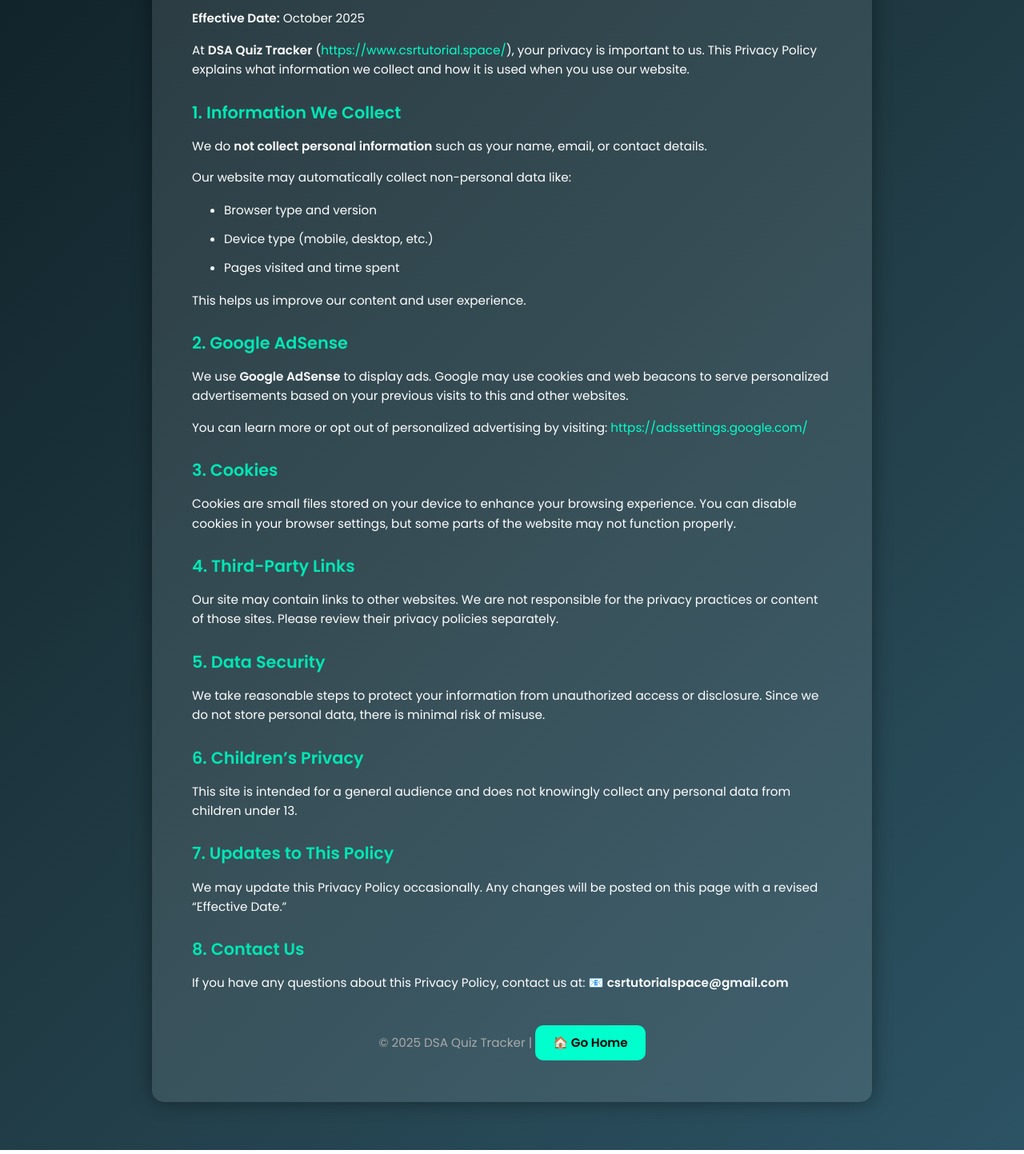
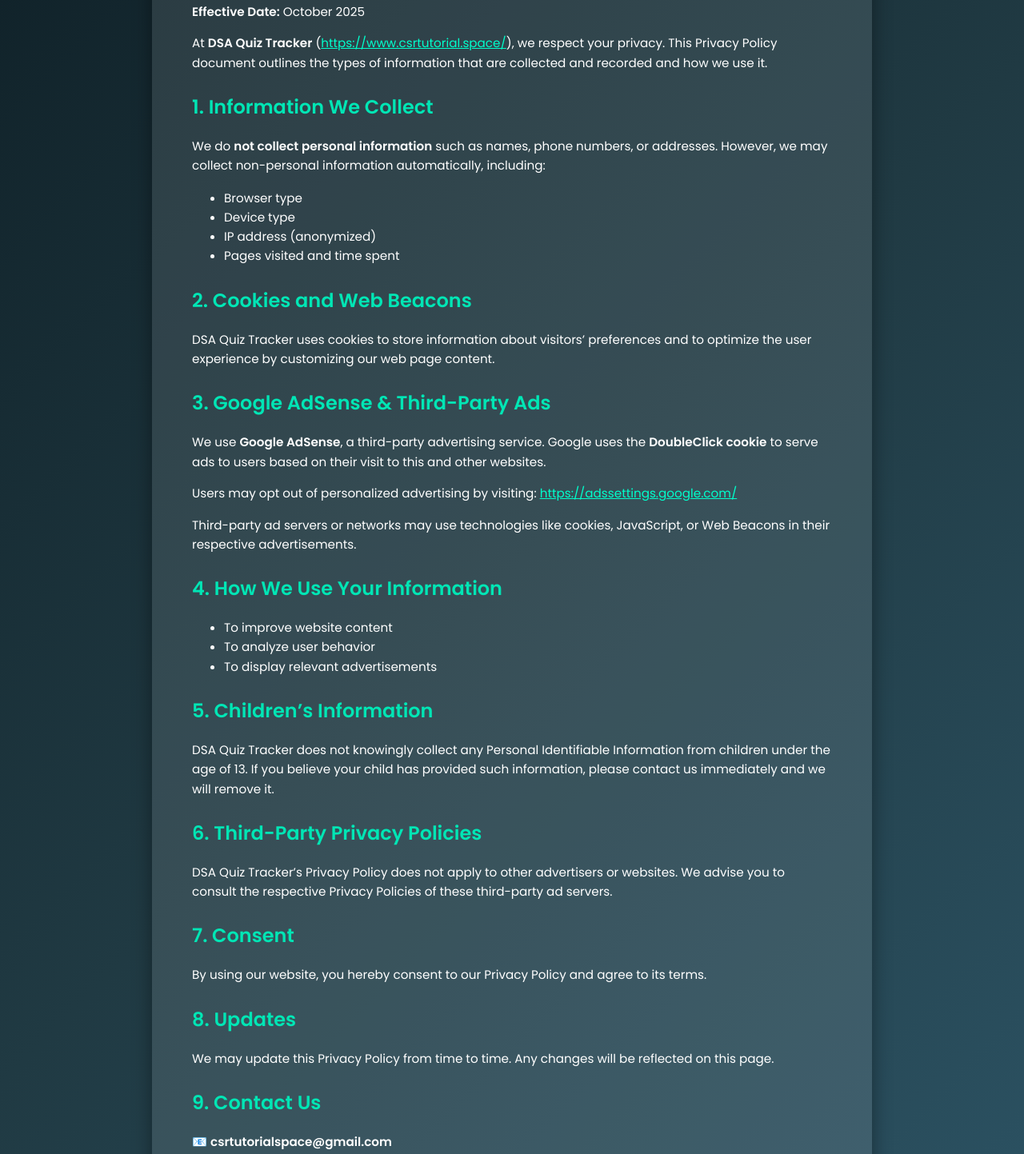
Before and after one commit to Charan24072005/dsaquiz, a plain HTML site: page privacy.html in a window 1280 px wide. Shown: the part 188-1631 px from the top of the page at 80% size. Drawn offline with Linux system fonts and the light colour scheme.

Commit message:
Update privacy.html

```diff
--- a/privacy.html
+++ b/privacy.html
@@ -3,19 +3,19 @@
 <head>
 <meta charset="UTF-8">
 <meta name="viewport" content="width=device-width, initial-scale=1.0">
-<meta name="description" content="Privacy Policy - DSA Quiz Tracker | Learn about how we handle your data and Google AdSense usage.">
+<meta name="description" content="Privacy Policy - DSA Quiz Tracker | Learn how we handle data, cookies, and Google AdSense.">
 <title>Privacy Policy | DSA Quiz Tracker</title>
 <link rel="icon" href="favicon.ico" type="image/x-icon">
 <link rel="preconnect" href="https://fonts.googleapis.com">
 <link rel="preconnect" href="https://fonts.gstatic.com" crossorigin>
 <link href="https://fonts.googleapis.com/css2?family=Poppins:wght@400;600&display=swap" rel="stylesheet">
+
 <style>
 :root {
   --accent: #00ffcc;
   --accent-dark: #00e6b5;
   --bg: linear-gradient(135deg, #0f2027, #203a43, #2c5364);
 }
-
 body {
   font-family: "Poppins", sans-serif;
   background: var(--bg);
@@ -23,10 +23,7 @@
   margin: 0;
   display: flex;
   justify-content: center;
-  align-items: flex-start;
-  min-height: 100vh;
 }
-
 .container {
   width: 90%;
   max-width: 800px;
@@ -36,105 +33,122 @@
   margin: 60px 0;
   box-shadow: 0 0 25px rgba(0, 0, 0, 0.4);
 }
-
 h1 {
   color: var(--accent);
   text-align: center;
-  font-size: 2rem;
-  margin-bottom: 30px;
 }
-
 h2 {
   color: var(--accent-dark);
-  font-size: 1.3rem;
   margin-top: 25px;
-  margin-bottom: 10px;
 }
-
 p, li {
   font-size: 0.95rem;
   line-height: 1.6;
-  margin-bottom: 12px;
 }
-
 a {
   color: var(--accent);
-  text-decoration: none;
 }
-
-a:hover {
-  text-decoration: underline;
-}
-
 footer {
   text-align: center;
-  font-size: 0.85rem;
   margin-top: 40px;
-  color: #aaa;
 }
-
 .btn {
-  display: inline-block;
   background: var(--accent);
   color: #000;
   padding: 10px 22px;
   border-radius: 10px;
   font-weight: bold;
   text-decoration: none;
-  transition: transform 0.3s, background 0.3s, box-shadow 0.3s;
-}
-
-.btn:hover {
-  background: var(--accent-dark);
-  transform: scale(1.05);
-  box-shadow: 0 0 15px rgba(0, 255, 200, 0.4);
 }
 </style>
 </head>
+
 <body>
 <main class="container">
+
 <h1>🛡️ Privacy Policy</h1>
 <p><strong>Effective Date:</strong> October 2025</p>
 
-  <p>At <strong>DSA Quiz Tracker</strong> (<a href="https://www.csrtutorial.space/">https://www.csrtutorial.space/</a>), your privacy is important to us. This Privacy Policy explains what information we collect and how it is used when you use our website.</p>
+<p>
+At <strong>DSA Quiz Tracker</strong> (<a href="https://www.csrtutorial.space/">https://www.csrtutorial.space/</a>),
+we respect your privacy. This Privacy Policy document outlines the types of information
+that are collected and recorded and how we use it.
+</p>
 
 <h2>1. Information We Collect</h2>
-  <p>We do <strong>not collect personal information</strong> such as your name, email, or contact details.</p>
-  <p>Our website may automatically collect non-personal data like:</p>
+<p>
+We do <strong>not collect personal information</strong> such as names, phone numbers, or addresses.
+However, we may collect non-personal information automatically, including:
+</p>
 <ul>
-    <li>Browser type and version</li>
-    <li>Device type (mobile, desktop, etc.)</li>
+  <li>Browser type</li>
+  <li>Device type</li>
+  <li>IP address (anonymized)</li>
   <li>Pages visited and time spent</li>
 </ul>
-  <p>This helps us improve our content and user experience.</p>
 
-  <h2>2. Google AdSense</h2>
-  <p>We use <strong>Google AdSense</strong> to display ads. Google may use cookies and web beacons to serve personalized advertisements based on your previous visits to this and other websites.</p>
-  <p>You can learn more or opt out of personalized advertising by visiting:
-  <a href="https://adssettings.google.com/" target="_blank" rel="noopener">https://adssettings.google.com/</a></p>
+<h2>2. Cookies and Web Beacons</h2>
+<p>
+DSA Quiz Tracker uses cookies to store information about visitors’ preferences
+and to optimize the user experience by customizing our web page content.
+</p>
 
-  <h2>3. Cookies</h2>
-  <p>Cookies are small files stored on your device to enhance your browsing experience. You can disable cookies in your browser settings, but some parts of the website may not function properly.</p>
+<h2>3. Google AdSense & Third-Party Ads</h2>
+<p>
+We use <strong>Google AdSense</strong>, a third-party advertising service.
+Google uses the <strong>DoubleClick cookie</strong> to serve ads to users based on their visit
+to this and other websites.
+</p>
+<p>
+Users may opt out of personalized advertising by visiting:
+<a href="https://adssettings.google.com/" target="_blank" rel="noopener">
+https://adssettings.google.com/
+</a>
+</p>
+<p>
+Third-party ad servers or networks may use technologies like cookies,
+JavaScript, or Web Beacons in their respective advertisements.
+</p>
 
-  <h2>4. Third-Party Links</h2>
-  <p>Our site may contain links to other websites. We are not responsible for the privacy practices or content of those sites. Please review their privacy policies separately.</p>
+<h2>4. How We Use Your Information</h2>
+<ul>
+  <li>To improve website content</li>
+  <li>To analyze user behavior</li>
+  <li>To display relevant advertisements</li>
+</ul>
 
-  <h2>5. Data Security</h2>
-  <p>We take reasonable steps to protect your information from unauthorized access or disclosure. Since we do not store personal data, there is minimal risk of misuse.</p>
+<h2>5. Children’s Information</h2>
+<p>
+DSA Quiz Tracker does not knowingly collect any Personal Identifiable Information
+from children under the age of 13. If you believe your child has provided such
+information, please contact us immediately and we will remove it.
+</p>
 
-  <h2>6. Children’s Privacy</h2>
-  <p>This site is intended for a general audience and does not knowingly collect any personal data from children under 13.</p>
+<h2>6. Third-Party Privacy Policies</h2>
+<p>
+DSA Quiz Tracker’s Privacy Policy does not apply to other advertisers or websites.
+We advise you to consult the respective Privacy Policies of these third-party ad servers.
+</p>
 
-  <h2>7. Updates to This Policy</h2>
-  <p>We may update this Privacy Policy occasionally. Any changes will be posted on this page with a revised “Effective Date.”</p>
+<h2>7. Consent</h2>
+<p>
+By using our website, you hereby consent to our Privacy Policy and agree to its terms.
+</p>
 
-  <h2>8. Contact Us</h2>
-  <p>If you have any questions about this Privacy Policy, contact us at:
-  📧 <strong>csrtutorialspace@gmail.com</strong></p>
+<h2>8. Updates</h2>
+<p>
+We may update this Privacy Policy from time to time. Any changes will be reflected on this page.
+</p>
+
+<h2>9. Contact Us</h2>
+<p>
+📧 <strong>csrtutorialspace@gmail.com</strong>
+</p>
 
 <footer>
 <p>&copy; 2025 DSA Quiz Tracker | <a href="index.html" class="btn">🏠 Go Home</a></p>
 </footer>
+
 </main>
 </body>
 </html>
```
Lines whose indentation alone changed are shown as unchanged.
